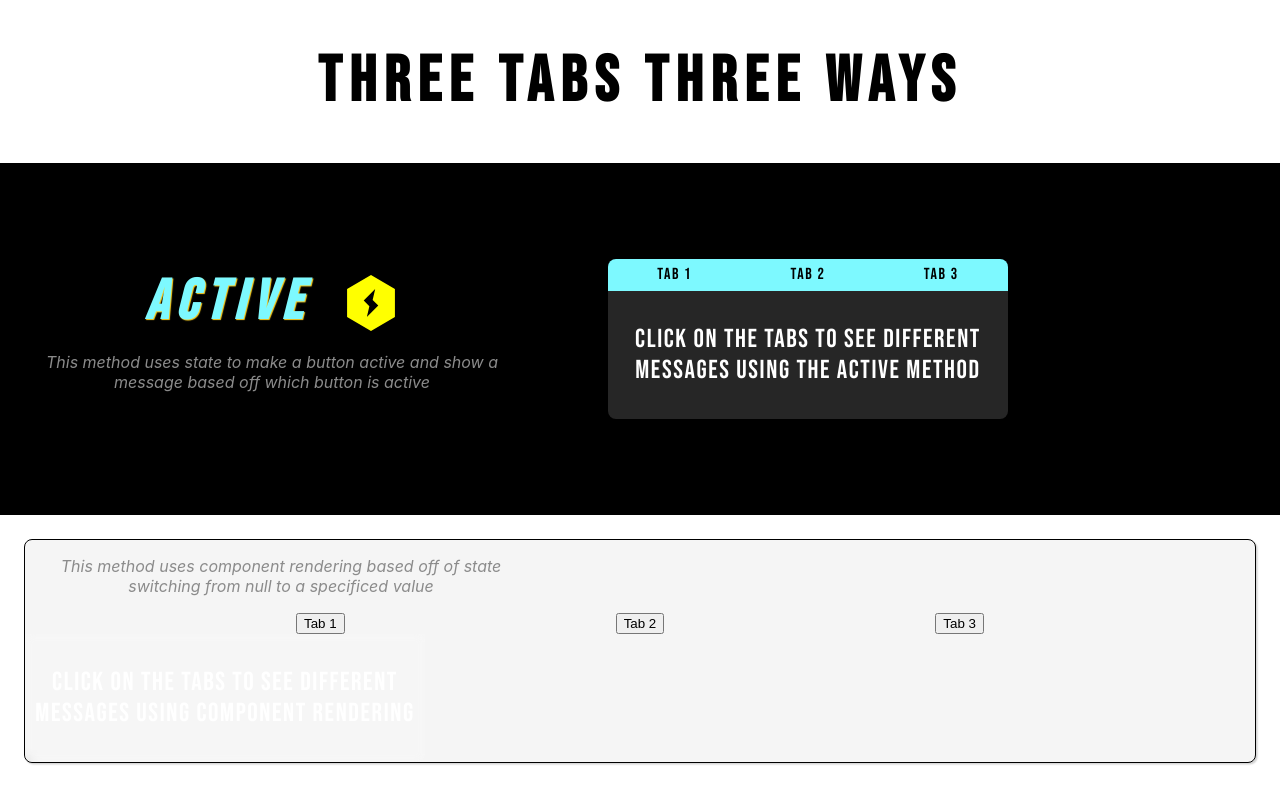
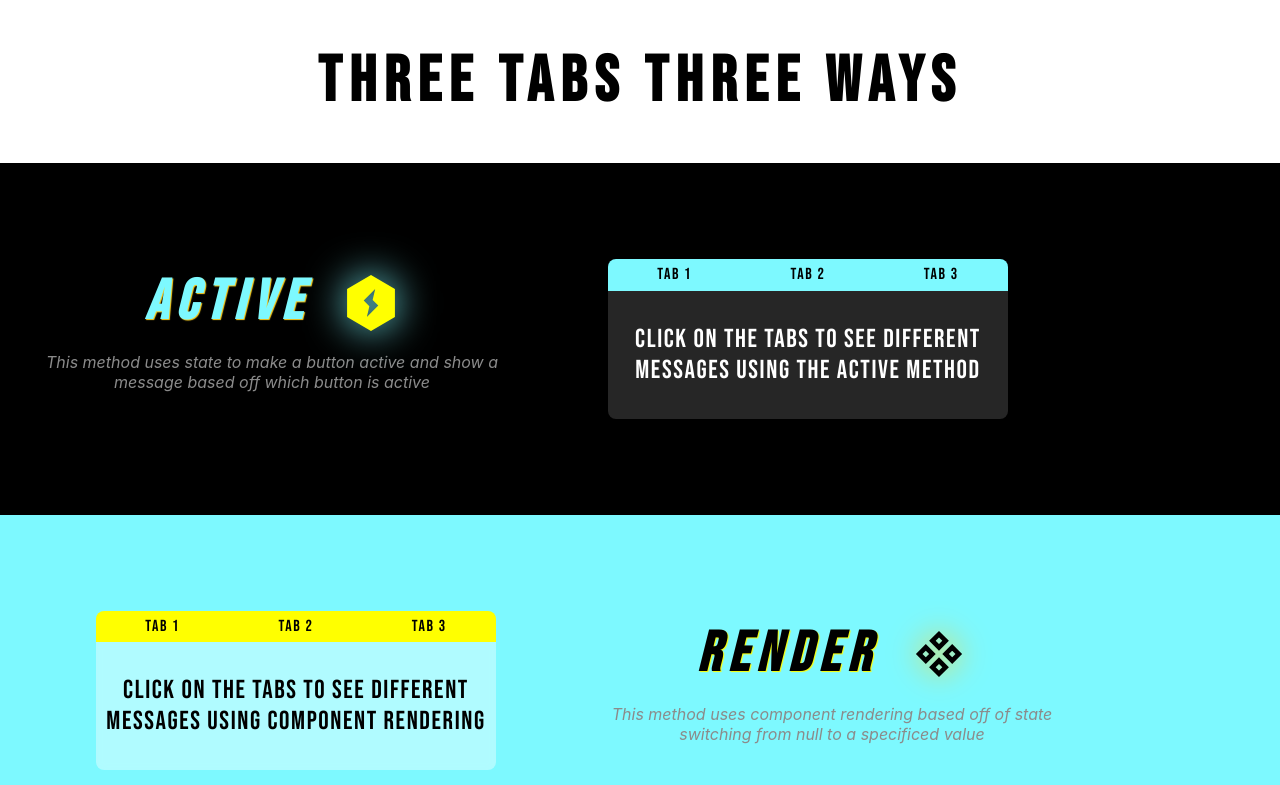
Before and after one commit to bmaggiano/three-tabs-four-ways, a React (Create React App) app: page / in a window 1280 px wide. Shown: the top 785 px of the page. Built offline with nearby package versions, Linux system fonts and the light colour scheme.

Commit message:
middle section of render complete

```diff
--- a/src/App.css
+++ b/src/App.css
@@ -9,7 +9,7 @@ header {
   letter-spacing: .5rem;
 }
 
-.desc-title {
+.desc-title-one {
   display: flex;
   align-items: center;
   justify-content: center;
@@ -17,6 +17,21 @@ header {
   text-align: center;
   color: #7DF9FF;
   text-shadow: 1px 1px 1px #FDD023 ;
+  font-family: 'Bebas Neue', sans-serif;
+  font-size: 56px;
+  letter-spacing: .5rem;
+  font-style: italic;
+  margin: 0;
+}
+
+.desc-title-two {
+  display: flex;
+  align-items: center;
+  justify-content: center;
+  color: white;
+  text-align: center;
+  color: black;
+  text-shadow: 1px 1px 1px yellow ;
   font-family: 'Bebas Neue', sans-serif;
   font-size: 56px;
   letter-spacing: .5rem;
@@ -32,6 +47,10 @@ header {
 }
 
 .render {
+  display: flex;
+  align-items: center;
+  background-color: #7DF9FF;
+  padding: 1rem;
 }
 
 .useEffect {
@@ -59,11 +78,8 @@ span {
   border-radius: .5rem;
 }
 .section-container-two {
-  background-color: rgb(245, 245, 245);
-  border: 0.1rem solid black;
-  border-radius: 0.5rem;
-  margin: 1.5rem;
-  box-shadow: 0.1rem 0.1rem 0.1rem lightgray;
+  margin: 5rem;
+  border-radius: .5rem;
 }
 .section-container-three {
   background-color: rgb(245, 245, 245);
@@ -92,6 +108,18 @@ span {
   letter-spacing: .1rem;
 }
 
+.section-container-two button {
+  flex: 1;
+  border: 0;
+  padding: 0.4rem;
+  cursor: pointer;
+  font-size: medium;
+  color: black;
+  background-color: yellow;
+  font-family: 'Bebas Neue', sans-serif;
+  letter-spacing: .1rem;
+}
+
 .left-button {
   border-radius: .5rem 0 0 0;
 }
@@ -115,7 +143,7 @@ button:hover {
   color: black;
 }
 
-.messageBox {
+.messageBox-one {
   background-color: rgba(255, 255, 255, .15);
   backdrop-filter: blur(5px);
   display: flex;
@@ -132,8 +160,28 @@ button:hover {
   font-size: 26px;
 }
 
+.messageBox-two {
+  background-color: rgba(255, 255, 255, 0.397);
+  backdrop-filter: blur(5px);
+  display: flex;
+  min-width: 25rem;
+  max-width: 25rem;
+  min-height: 8rem;
+  flex-direction: column;
+  justify-content: space-around;
+  border-radius: 0 0 .5rem .5rem;
+  text-align: center;
+  color: black;
+  font-family: 'Bebas Neue', sans-serif;
+  letter-spacing: .1rem;
+  font-size: 26px;
+}
+
 @media (max-width: 650px) {
   .state {
+    flex-direction: column;
+  }
+  .render {
     flex-direction: column;
   }
   .messageBox {
--- a/src/App.js
+++ b/src/App.js
@@ -2,7 +2,8 @@ import React, { useState, useEffect } from "react";
 import MessageOne from "./components/messageOne";
 import MessageTwo from "./components/messageTwo";
 import MessageThree from "./components/messageThree";
-import LightningIcon from "./components/lightningIcon"
+import LightningIcon from "./components/lightningIcon";
+import RenderIcon from "./components/renderIcon";
 import "./App.css";
 
 //
@@ -47,7 +48,10 @@ export default function App() {
       <main>
         <section className="state">
           <div>
-            <h2 className="desc-title">Active &nbsp;<LightningIcon/></h2>
+            <h2 className="desc-title-one">
+              Active &nbsp;
+              <LightningIcon />
+            </h2>
             <p className="description">
               <span>
                 This method uses state to make a button active and show a
@@ -58,25 +62,31 @@ export default function App() {
           <div className="section-container-one">
             <div className="button-container">
               <button
-                className={active === 1 ? "active-button left-button" : "left-button"}
+                className={
+                  active === 1 ? "active-button left-button" : "left-button"
+                }
                 onClick={() => handleClick(1)}
               >
                 Tab 1
               </button>
               <button
-                className={active === 2 ? "active-button middle-button" : "middle-button"}
+                className={
+                  active === 2 ? "active-button middle-button" : "middle-button"
+                }
                 onClick={() => handleClick(2)}
               >
                 Tab 2
               </button>
               <button
-                className={active === 3 ? "active-button right-button" : "right-button"}
+                className={
+                  active === 3 ? "active-button right-button" : "right-button"
+                }
                 onClick={() => handleClick(3)}
               >
                 Tab 3
               </button>
             </div>
-            <div className="messageBox">
+            <div className="messageBox-one">
               <p>
                 {messages[active - 1] ||
                   "Click on the tabs to see different messages using the active method"}
@@ -87,24 +97,18 @@ export default function App() {
 
         <section className="render">
           <div className="section-container-two">
-            <p className="description">
-              <span>
-                This method uses component rendering based off of state
-                switching from null to a specificed value
-              </span>
-            </p>
             <div className="button-container">
-              <div>
-                <button onClick={showComponentOne}>Tab 1</button>
-              </div>
-              <div>
-                <button onClick={showComponentTwo}>Tab 2</button>
-              </div>
-              <div>
-                <button onClick={showComponentThree}>Tab 3</button>
-              </div>
+                <button className="left-button" onClick={showComponentOne}>
+                  Tab 1
+                </button>
+                <button className="middle-button" onClick={showComponentTwo}>
+                  Tab 2
+                </button>
+                <button className="right-button" onClick={showComponentThree}>
+                  Tab 3
+                </button>
             </div>
-            <div className="messageBox">
+            <div className="messageBox-two">
               {componentToShow === null && (
                 <p>
                   Click on the tabs to see different messages using component
@@ -115,6 +119,18 @@ export default function App() {
               {componentToShow === "two" && <MessageTwo />}
               {componentToShow === "three" && <MessageThree />}
             </div>
+          </div>
+          <div>
+            <h2 className="desc-title-two">
+              Render &nbsp;
+              <RenderIcon />
+            </h2>
+            <p className="description">
+              <span>
+                This method uses component rendering based off of state
+                switching from null to a specificed value
+              </span>
+            </p>
           </div>
         </section>
 
--- a/src/components/lightningIcon.js
+++ b/src/components/lightningIcon.js
@@ -8,6 +8,7 @@ export default function IconPytorchlightning(props) {
       fill="yellow"
       height="1em"
       width="1em"
+      style={{ filter: "drop-shadow(0px 0px 20px #7DF9FF)" }}
       {...props}
     >
       <path d="M12 0L1.75 6v12L12 24l10.25-6V6zm-1.775 18l1.08-4.657-2.428-2.397L13.79 6l-1.082 4.665 2.414 2.384z" />
--- /dev/null
+++ b/src/components/renderIcon.js
@@ -0,0 +1,16 @@
+// icon:components | CSS Icons https://css.gg/ | Astrit
+import * as React from "react";
+
+export default function IconComponents(props) {
+  return (
+    <svg fill="none" viewBox="0 0 24 24" height="1em" width="1em" {...props} style={{ filter: "drop-shadow(0px 0px 15px #FDD023)" }}
+    >
+      <path
+        fill="currentColor"
+        fillRule="evenodd"
+        d="M7.757 6.343L12 2.1l4.242 4.243L12 10.586 7.757 6.343zm2.829 0L12 4.93l1.414 1.414L12 7.757l-1.414-1.414zM2.1 12l4.243-4.243L10.586 12l-4.243 4.242L2.1 12zm2.829 0l1.414-1.414L7.757 12l-1.414 1.414L4.93 12zM13.414 12l4.243 4.242L21.899 12l-4.242-4.243L13.414 12zm4.243-1.414L16.243 12l1.414 1.414L19.07 12l-1.414-1.414zM7.757 17.657L12 13.414l4.242 4.243L12 21.899l-4.243-4.242zm2.829 0L12 16.243l1.414 1.414L12 19.07l-1.414-1.414z"
+        clipRule="evenodd"
+      />
+    </svg>
+  );
+}
```
